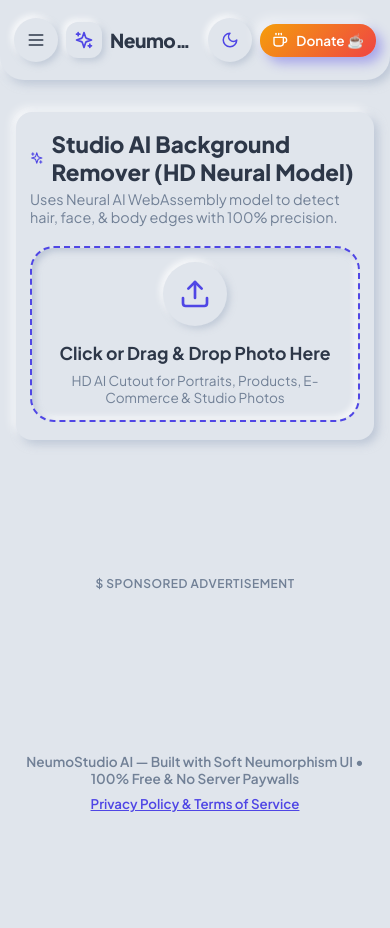
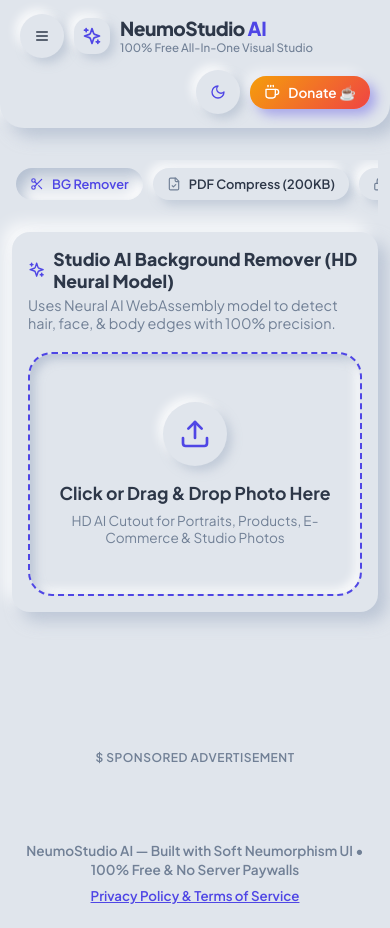
Before and after one commit to huzaifakhan5905-lab/neumorphism-studio, a React (Vite) app: page / in a window 390 px wide. Before the commit the page ends 844 px from the top, so only its background shows below. Built offline with nearby package versions, Linux system fonts and the light colour scheme; no server answers.

Commit message:
FixMobileResponsiveLayoutAndAddHorizontalToolBar

```diff
--- a/src/App.jsx
+++ b/src/App.jsx
@@ -19,7 +19,27 @@
 import PrivacyModal from './components/PrivacyModal';
 import AdBanner from './components/AdBanner';
 import PwaInstallBanner from './components/PwaInstallBanner';
+import {
+  Scissors, Wand2, Eye, Crop, FileCheck2, Sliders, Type, Printer, Eraser, FileText, FileCheck, Lock, Hash
+} from 'lucide-react';
 import './styles/neumorphism.css';
+
+const MOBILE_TOOLS = [
+  { id: 'bg-remover', label: 'BG Remover', icon: Scissors },
+  { id: 'pdf-compressor', label: 'PDF Compress (200KB)', icon: FileCheck },
+  { id: 'pdf-password', label: 'PDF Lock/Unlock', icon: Lock },
+  { id: 'passport-sheet', label: 'Passport 4x6 Sheet', icon: Printer },
+  { id: 'image-pdf', label: 'Image to PDF', icon: FileText },
+  { id: 'magic-eraser', label: 'Magic Eraser', icon: Eraser },
+  { id: 'pdf-splitter', label: 'PDF Splitter', icon: Scissors },
+  { id: 'pdf-watermark', label: 'PDF Watermark', icon: Hash },
+  { id: 'ai-gen', label: 'AI Image Gen', icon: Wand2 },
+  { id: 'ai-vision', label: 'AI Vision', icon: Eye },
+  { id: 'resizer', label: 'Social Resizer', icon: Crop },
+  { id: 'converter', label: 'KB Converter', icon: FileCheck2 },
+  { id: 'enhancer', label: 'Photo Enhancer', icon: Sliders },
+  { id: 'watermark', label: 'Watermark', icon: Type }
+];
 
 export default function App() {
   const [theme, setTheme] = useState(() => {
@@ -126,16 +146,43 @@
           isMobileMenuOpen={isMobileMenuOpen}
           closeMobileMenu={() => setIsMobileMenuOpen(false)}
         />
-        <section>
+
+        <section style={{ width: '100%', minWidth: 0 }}>
+          {/* Mobile Horizontal Quick-Switch Tool Bar */}
+          <div className="mobile-tool-bar">
+            {MOBILE_TOOLS.map(t => {
+              const Icon = t.icon;
+              const isActive = activeTool === t.id;
+              return (
+                <button
+                  key={t.id}
+                  onClick={() => setActiveTool(t.id)}
+                  className={`neu-btn ${isActive ? 'active' : ''}`}
+                  style={{
+                    padding: '8px 14px',
+                    fontSize: '0.8rem',
+                    borderRadius: '20px',
+                    flexShrink: 0,
+                    whiteSpace: 'nowrap'
+                  }}
+                >
+                  <Icon size={14} color={isActive ? 'var(--primary-color)' : 'var(--text-muted)'} />
+                  <span>{t.label}</span>
+                </button>
+              );
+            })}
+          </div>
+
           {renderActiveTool()}
+
           {/* Monetization AdBanner Unit Slot */}
           <AdBanner slotId="main-workspace-ad" />
         </section>
       </main>
 
       {/* Footer */}
-      <footer style={{ textAlign: 'center', padding: '32px 16px', color: 'var(--text-muted)', fontSize: '0.85rem', marginTop: 'auto' }}>
-        <p style={{ fontWeight: '600', marginBottom: '8px' }}>
+      <footer style={{ textAlign: 'center', padding: '24px 16px', color: 'var(--text-muted)', fontSize: '0.85rem', marginTop: 'auto' }}>
+        <p style={{ fontWeight: '600', marginBottom: '8px', lineHeight: '1.4' }}>
           NeumoStudio AI — Built with Soft Neumorphism UI • 100% Free & No Server Paywalls
         </p>
         <p style={{ fontSize: '0.8rem' }}>
--- a/src/components/Header.jsx
+++ b/src/components/Header.jsx
@@ -3,37 +3,37 @@
 
 export default function Header({ theme, toggleTheme, onOpenUpiModal, isMobileMenuOpen, toggleMobileMenu }) {
   return (
-    <header className="neu-card" style={{ borderRadius: '0 0 24px 24px', padding: '14px 16px', marginBottom: '20px' }}>
-      <div style={{ display: 'flex', alignItems: 'center', justifyContent: 'space-between', width: '100%', gap: '8px' }}>
+    <header className="neu-card" style={{ borderRadius: '0 0 24px 24px', padding: '14px 20px', marginBottom: '20px' }}>
+      <div style={{ display: 'flex', alignItems: 'center', justifyContent: 'space-between', flexWrap: 'wrap', gap: '12px' }}>
 
         {/* Left: Mobile Menu Toggle & Brand Logo */}
-        <div style={{ display: 'flex', alignItems: 'center', gap: '8px', minWidth: 0 }}>
+        <div style={{ display: 'flex', alignItems: 'center', gap: '10px' }}>
           <button
             className="neu-btn neu-btn-icon mobile-only"
             onClick={toggleMobileMenu}
             title="Toggle Tools Menu"
-            style={{ flexShrink: 0 }}
+            aria-label="Toggle Navigation Menu"
           >
             {isMobileMenuOpen ? <X size={20} /> : <Menu size={20} />}
           </button>
 
-          <div className="neu-badge" style={{ padding: '8px', borderRadius: '12px', flexShrink: 0 }}>
+          <div className="neu-badge" style={{ padding: '8px', borderRadius: '14px' }}>
             <Sparkles size={20} color="var(--primary-color)" />
           </div>
-          <div style={{ minWidth: 0 }}>
-            <h1 style={{ fontSize: '1.2rem', fontWeight: '800', letterSpacing: '-0.5px', whiteSpace: 'nowrap', overflow: 'hidden', textOverflow: 'ellipsis' }}>
+          <div>
+            <h1 style={{ fontSize: '1.25rem', fontWeight: '800', letterSpacing: '-0.5px', lineHeight: '1.2' }}>
               NeumoStudio <span style={{ color: 'var(--primary-color)' }}>AI</span>
             </h1>
-            <p className="desktop-only" style={{ fontSize: '0.75rem', color: 'var(--text-muted)', fontWeight: '500' }}>
+            <p style={{ fontSize: '0.72rem', color: 'var(--text-muted)', fontWeight: '500' }}>
               100% Free All-In-One Visual Studio
             </p>
           </div>
         </div>
 
-        {/* Action Buttons: Theme Toggle & UPI Coffee Donation */}
-        <div style={{ display: 'flex', alignItems: 'center', gap: '8px', flexShrink: 0 }}>
+        {/* Right Action Buttons: Theme Toggle & UPI Coffee Donation */}
+        <div style={{ display: 'flex', alignItems: 'center', gap: '10px', marginLeft: 'auto' }}>
 
-          {/* Free Badge */}
+          {/* Free Badge (Desktop Only) */}
           <span className="neu-badge desktop-only">
             <Heart size={14} color="#ef4444" fill="#ef4444" /> 100% Free Tool
           </span>
@@ -44,7 +44,6 @@
             onClick={toggleTheme}
             title="Toggle Light/Dark Theme"
             aria-label="Toggle Theme"
-            style={{ flexShrink: 0 }}
           >
             {theme === 'light' ? <Moon size={18} color="var(--primary-color)" /> : <Sun size={18} color="#f59e0b" />}
           </button>
@@ -53,10 +52,10 @@
           <button
             className="neu-btn neu-btn-primary"
             onClick={onOpenUpiModal}
-            style={{ padding: '8px 12px', background: 'linear-gradient(135deg, #f59e0b, #ef4444)', fontSize: '0.85rem', flexShrink: 0 }}
+            style={{ padding: '8px 14px', fontSize: '0.85rem', background: 'linear-gradient(135deg, #f59e0b, #ef4444)' }}
           >
             <Coffee size={16} />
-            <span style={{ whiteSpace: 'nowrap' }}>Donate ☕</span>
+            <span>Donate ☕</span>
           </button>
         </div>
 
--- a/src/styles/neumorphism.css
+++ b/src/styles/neumorphism.css
@@ -48,27 +48,26 @@
   padding: 0;
   font-family: 'Plus Jakarta Sans', sans-serif;
   transition: background-color 0.3s ease, color 0.3s ease, box-shadow 0.3s ease;
-  max-width: 100%;
 }
 
 html, body {
-  width: 100%;
-  max-width: 100vw;
-  overflow-x: hidden !important;
-  position: relative;
-}
-
-body {
   background-color: var(--bg-color);
   color: var(--text-main);
   min-height: 100vh;
+  width: 100%;
+  overflow-x: hidden;
   -webkit-text-size-adjust: 100%;
+}
+
+img, canvas, video, svg {
+  max-width: 100%;
+  height: auto;
 }
 
 /* Custom Scrollbar */
 ::-webkit-scrollbar {
-  width: 8px;
-  height: 8px;
+  width: 6px;
+  height: 6px;
 }
 ::-webkit-scrollbar-track {
   background: var(--bg-color);
@@ -85,7 +84,6 @@
   border-radius: var(--border-radius-lg);
   padding: 24px;
   max-width: 100%;
-  box-sizing: border-box;
 }
 
 .neu-card-sm {
@@ -94,7 +92,6 @@
   border-radius: var(--border-radius-md);
   padding: 16px;
   max-width: 100%;
-  box-sizing: border-box;
 }
 
 .neu-inset {
@@ -103,7 +100,6 @@
   border-radius: var(--border-radius-md);
   padding: 16px;
   max-width: 100%;
-  box-sizing: border-box;
 }
 
 .neu-btn {
@@ -122,7 +118,7 @@
   gap: 8px;
   outline: none;
   user-select: none;
-  box-sizing: border-box;
+  touch-action: manipulation;
 }
 
 .neu-btn:hover {
@@ -156,6 +152,7 @@
 .neu-btn-icon {
   width: 44px;
   height: 44px;
+  min-width: 44px;
   padding: 0;
   border-radius: 50%;
 }
@@ -170,7 +167,6 @@
   color: var(--text-main);
   font-size: 0.95rem;
   outline: none;
-  box-sizing: border-box;
 }
 
 .neu-input:focus, .neu-select:focus, .neu-textarea:focus {
@@ -229,8 +225,15 @@
   display: flex;
   align-items: center;
   justify-content: center;
-  padding: 20px;
+  padding: 16px;
   animation: fadeIn 0.2s ease-out;
+}
+
+.neu-modal-card {
+  max-height: 90vh;
+  overflow-y: auto;
+  width: 100%;
+  max-width: 600px;
 }
 
 @keyframes fadeIn {
@@ -244,8 +247,6 @@
   flex-direction: column;
   min-height: 100vh;
   width: 100%;
-  max-width: 100vw;
-  overflow-x: hidden;
 }
 
 .main-content {
@@ -256,13 +257,28 @@
   margin: 0 auto;
   padding: 24px;
   width: 100%;
-  box-sizing: border-box;
+}
+
+/* Mobile Scrollable Horizontal Tool Selector Bar */
+.mobile-tool-bar {
+  display: none;
+  overflow-x: auto;
+  white-space: nowrap;
+  padding: 8px 4px 16px 4px;
+  margin-bottom: 16px;
+  gap: 10px;
+  -webkit-overflow-scrolling: touch;
+  scrollbar-width: none;
+}
+.mobile-tool-bar::-webkit-scrollbar {
+  display: none;
 }
 
 .mobile-only {
   display: none !important;
 }
 
+/* Comprehensive Responsive Breakpoints */
 @media (max-width: 1024px) {
   .main-content {
     grid-template-columns: 1fr;
@@ -287,40 +303,51 @@
     margin-bottom: 20px;
     animation: fadeIn 0.2s ease-out;
   }
+
+  .mobile-tool-bar {
+    display: flex;
+  }
 }
 
 @media (max-width: 640px) {
-  :root {
-    --neu-flat: 4px 4px 10px rgba(163, 177, 198, 0.6), -4px -4px 10px rgba(255, 255, 255, 0.8);
-    --neu-flat-sm: 3px 3px 6px rgba(163, 177, 198, 0.5), -3px -3px 6px rgba(255, 255, 255, 0.8);
-    --neu-inset: inset 3px 3px 6px rgba(163, 177, 198, 0.6), inset -3px -3px 6px rgba(255, 255, 255, 0.8);
-  }
-
-  [data-theme="dark"] {
-    --neu-flat: 4px 4px 10px #121315, -4px -4px 10px #1e1f23;
-    --neu-flat-sm: 3px 3px 6px #121315, -3px -3px 6px #1e1f23;
-    --neu-inset: inset 3px 3px 6px #121315, inset -3px -3px 6px #1e1f23;
-  }
-
   .main-content {
-    padding: 12px 16px !important;
-    gap: 12px;
+    padding: 12px;
   }
 
   .neu-card {
-    padding: 18px 14px !important;
-    border-radius: var(--border-radius-md);
+    padding: 16px;
+    border-radius: 18px;
   }
 
-  .neu-card-sm, .neu-inset {
-    padding: 14px 12px !important;
+  .neu-card-sm {
+    padding: 12px;
+    border-radius: 14px;
   }
 
-  header {
-    padding: 12px 14px !important;
+  .neu-btn {
+    padding: 10px 14px;
+    font-size: 0.88rem;
   }
 
-  h1, h2, h3, h4, p, span, div {
-    word-break: break-word;
+  h1 {
+    font-size: 1.2rem !important;
+  }
+
+  h2 {
+    font-size: 1.1rem !important;
+  }
+
+  /* Grid layout adjustments for tools on small screens */
+  .tool-grid-responsive {
+    grid-template-columns: 1fr !important;
+  }
+
+  .btn-group-responsive {
+    flex-direction: column !important;
+    width: 100% !important;
+  }
+
+  .btn-group-responsive > button {
+    width: 100% !important;
   }
 }
```
